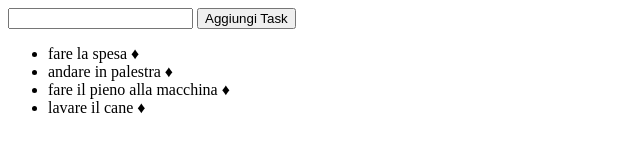
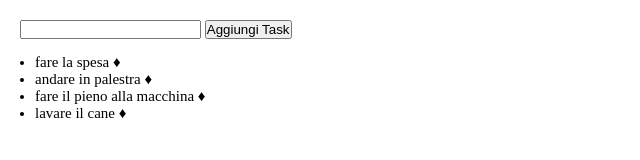
Before and after one commit to Passa69/vue-todolist, a plain HTML site: page index.html in a window 1280 px wide. Shown: the whole page, without its empty margins (0-640 px from the left). Drawn offline with nearby package versions, Linux system fonts and the light colour scheme.

Commit message:
aggiunto css

```diff
--- /dev/null
+++ b/css/style.css
@@ -0,0 +1,15 @@
+/* general rules */
+* {
+    padding: 0;
+    margin: 0;
+    box-sizing: border-box;
+}
+
+#myapp {
+    font-size: 15px;
+    margin: 20px;
+}
+
+#myapp > ul {
+    margin: 15px;
+}
--- a/index.html
+++ b/index.html
@@ -4,6 +4,7 @@
     <meta charset="UTF-8">
     <meta http-equiv="X-UA-Compatible" content="IE=edge">
     <meta name="viewport" content="width=device-width, initial-scale=1.0">
+    <link rel="stylesheet" href="css/style.css">
     <title>To Do list</title>
 </head>
 <body>
```
